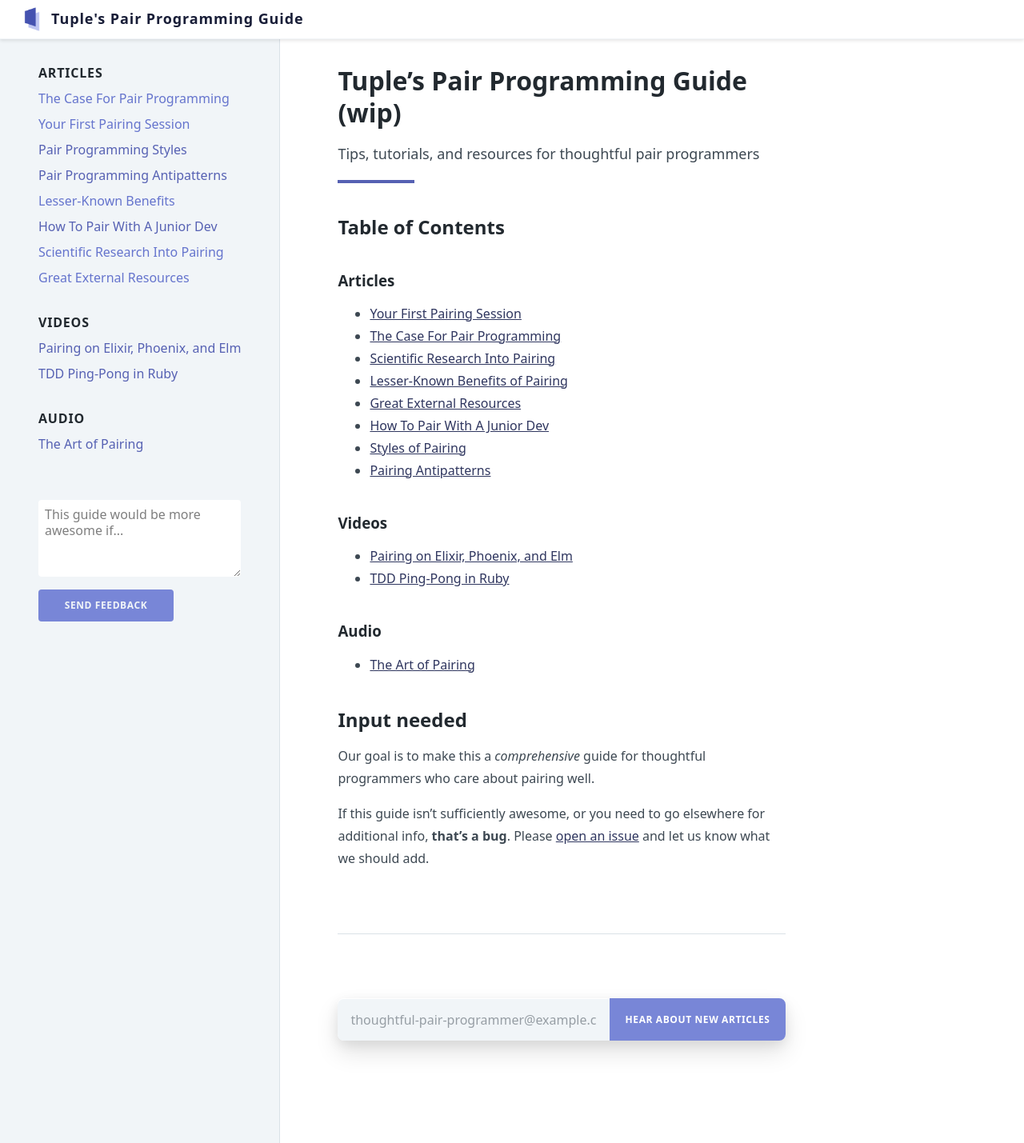
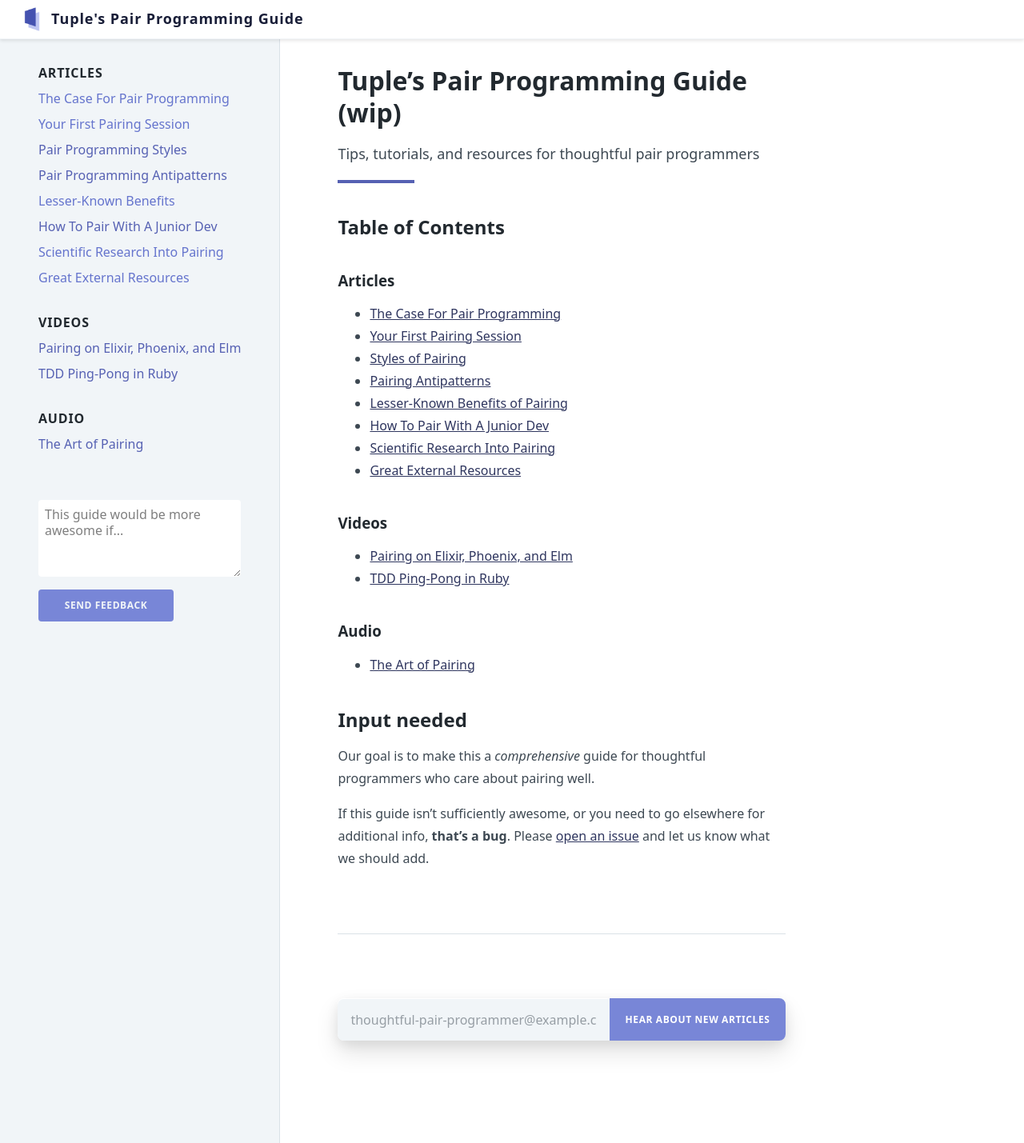
Before and after one commit to tupleapp/pair-programming-guide, a Jekyll site: the page built from index.md, in a window 1280 px wide. Shown: the whole page at 80% size. Built offline with Jekyll 4.4.1, drawn with Linux system fonts in a browser that asks for light colours.

```diff
--- a/_includes/navigation-buttons.html
+++ b/_includes/navigation-buttons.html
@@ -1,6 +1,6 @@
 <div class="flex justify-between mt-16">
   <a href="{{ include.previous-url }}" class="flex justify-between w-1/2 border p-2 md:p-3 m-2 items-center shadow no-underline hover:no-underline hover:border-indigo">
-    <div class="self-center text-grey-dark hidden md:block">&larr;</div>
+    <div class="self-center text-grey-dark md:block">&larr;</div>
     <div class="text-right">
       <div class="text-xs text-grey">Previous</div>
       <div class="text-sm text-grey-darkest font-bold pl-2">{{ include.previous-title }}</div>
@@ -12,6 +12,6 @@
       <div class="text-xs text-grey">Next</div>
       <div class="text-sm text-grey-darkest font-bold pr-2">{{ include.next-title }}</div>
     </div>
-    <div class="self-center text-grey-dark hidden md:block">&rarr;</div>
+    <div class="self-center text-grey-dark md:block">&rarr;</div>
   </a>
 </div>
--- a/index.md
+++ b/index.md
@@ -16,14 +16,14 @@ title: Tuple's Pair Programming Guide
 
 ### Articles
 
+- [The Case For Pair Programming](/pair-programming-guide/the-case-for-pair-programming)
 - [Your First Pairing Session](/pair-programming-guide/your-first-pairing-session)
-- [The Case For Pair Programming](/pair-programming-guide/the-case-for-pair-programming)
-- [Scientific Research Into Pairing](/pair-programming-guide/scientific-research-into-pair-programming)
-- [Lesser-Known Benefits of Pairing](/pair-programming-guide/lesser-known-benefits-of-pair-programming)
-- [Great External Resources](/pair-programming-guide/links)
-- [How To Pair With A Junior Dev](/pair-programming-guide/how-to-pair-with-a-junior-developer)
 - [Styles of Pairing](/pair-programming-guide/styles)
 - [Pairing Antipatterns](/pair-programming-guide/antipatterns)
+- [Lesser-Known Benefits of Pairing](/pair-programming-guide/lesser-known-benefits-of-pair-programming)
+- [How To Pair With A Junior Dev](/pair-programming-guide/how-to-pair-with-a-junior-developer)
+- [Scientific Research Into Pairing](/pair-programming-guide/scientific-research-into-pair-programming)
+- [Great External Resources](/pair-programming-guide/links)
 
 ### Videos
 
```
